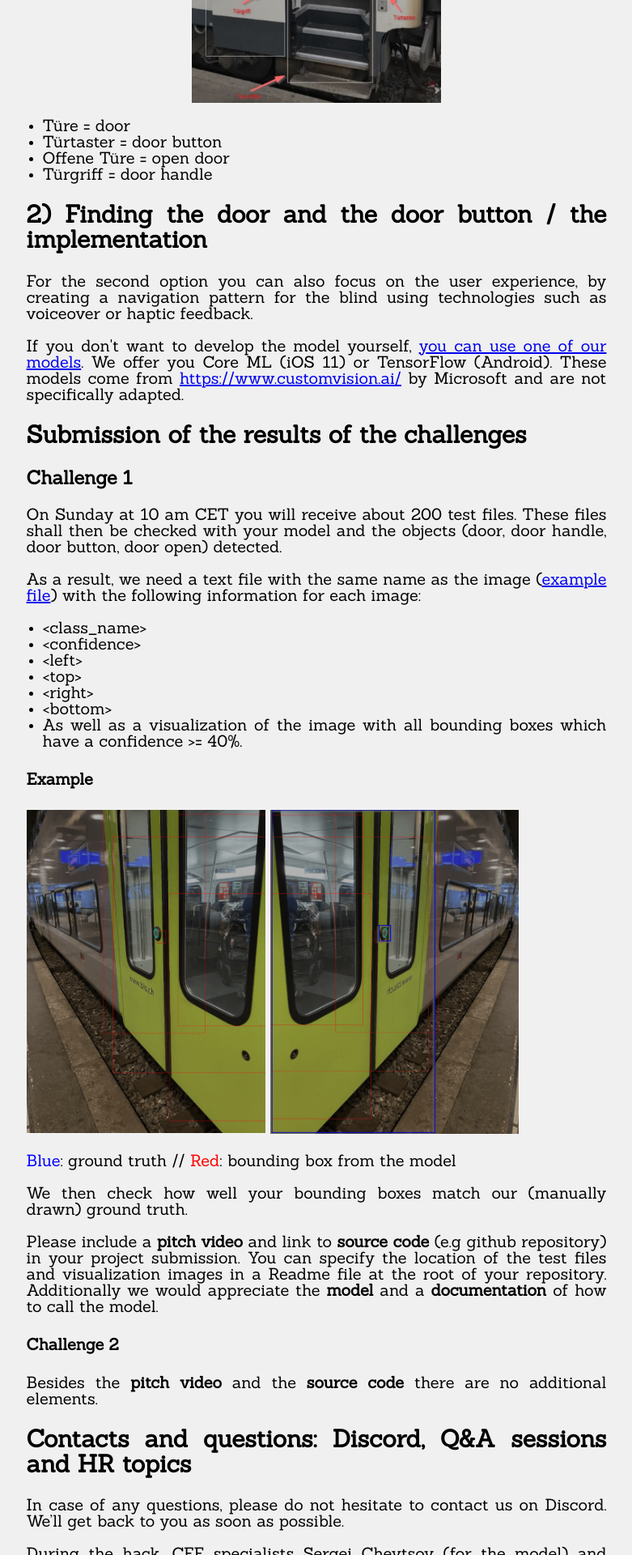
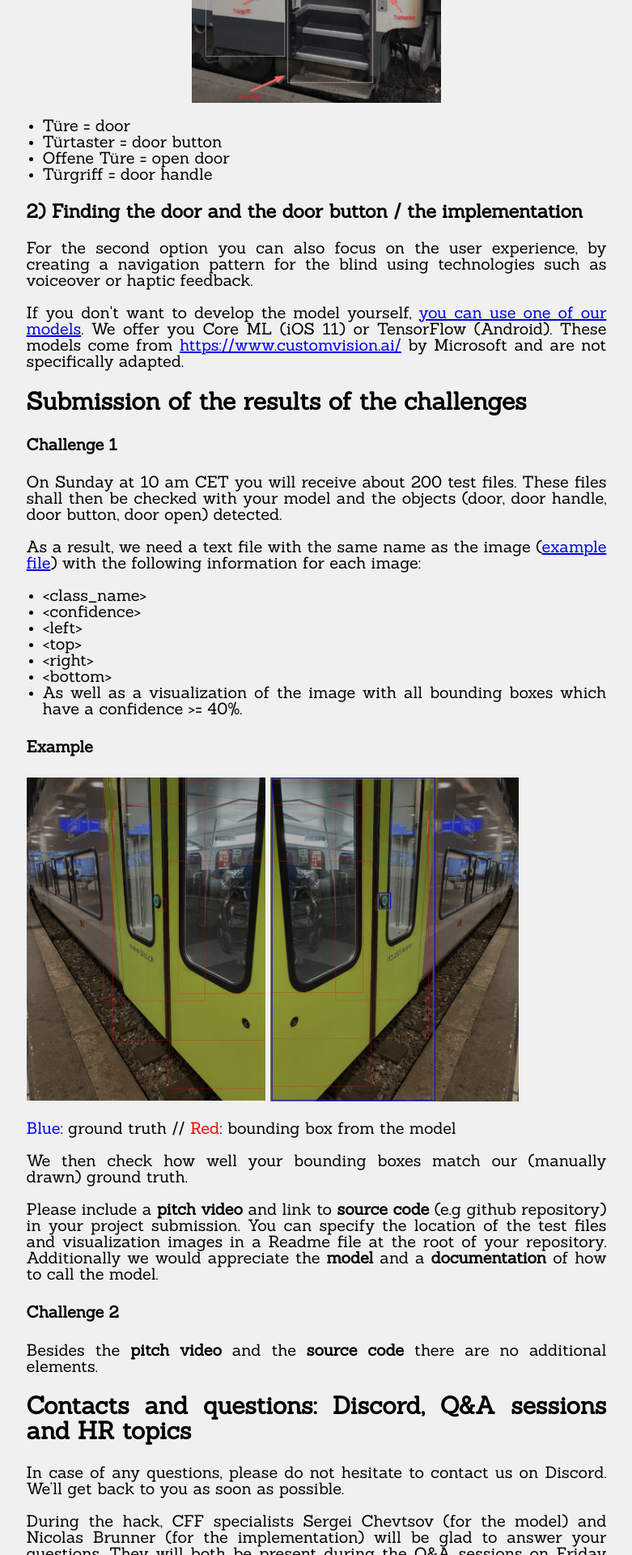
Before and after one commit to LauzHack/LauzHack.github.io, a Jekyll site: the page built from challenges/sbb.html, in a window 1280 px wide. Shown: the part 3011-4931 px from the top of the page at 81% size, without its empty margins (249-1030 px from the left). Built offline with Jekyll 4.4.1, drawn with Linux system fonts in a browser that asks for light colours.

Commit message:
Fix SBB titles

```diff
--- a/challenges/sbb.html
+++ b/challenges/sbb.html
@@ -83,9 +83,9 @@ layout: default
       <li>Offene Türe = open door</li>
       <li>Türgriff = door handle</li>
     </ul>
-  <h2>
+  <h3>
     2) Finding the door and the door button / the implementation
-  </h2>
+  </h3>
   <p>
     For the second option you can also focus on the user experience, by creating a navigation pattern for the blind using technologies such as voiceover or haptic feedback.
   </p>
@@ -93,7 +93,7 @@ layout: default
   If you don't want to develop the model yourself, <a href="https://drive.google.com/file/d/1czB79SC_DWtIlWK-fG_5c1ya6xuFB7Wz/view?usp=sharing">you can use one of our models</a>. We offer you Core ML (iOS 11) or TensorFlow (Android). These models come from <a href="https://www.customvision.ai/">https://www.customvision.ai/</a> by Microsoft and are not specifically adapted.
   </p>
   <h2>Submission of the results of the challenges</h2>
-  <h3>Challenge 1</h3>
+  <h4>Challenge 1</h4>
   <p>
     On Sunday at 10 am CET you will receive about 200 test files. These files shall then be
     checked with your model and the objects (door, door handle, door button, door open)
```
